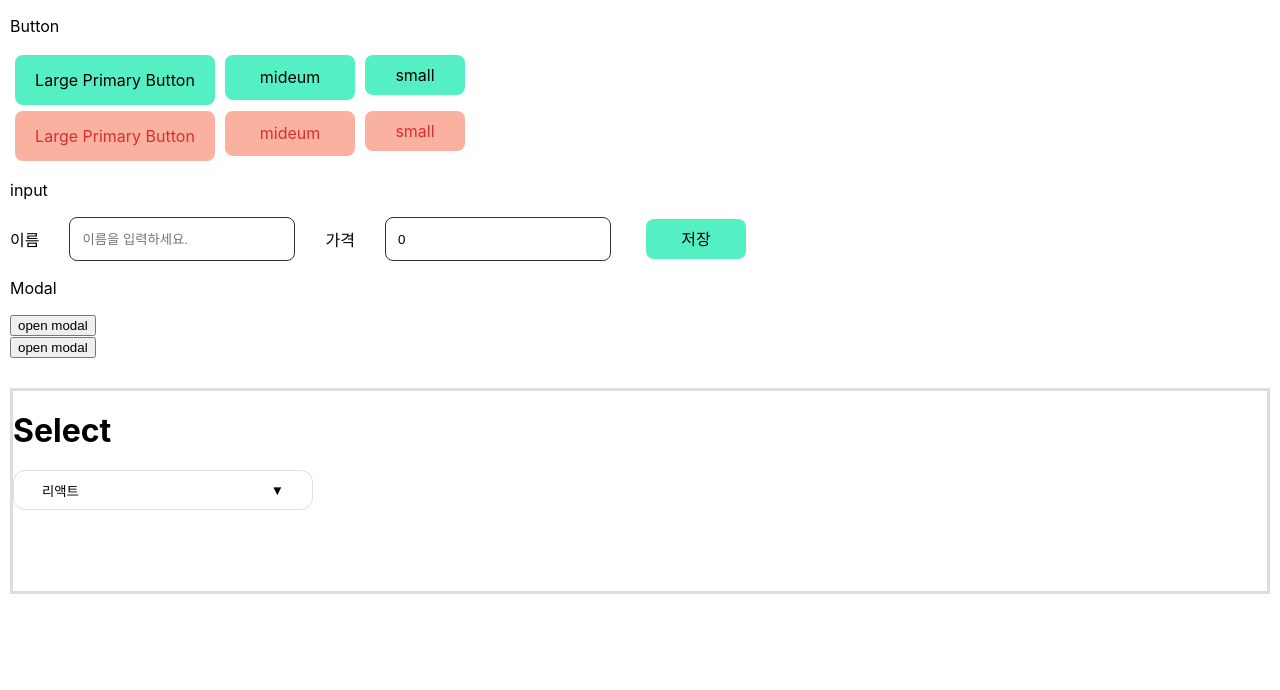
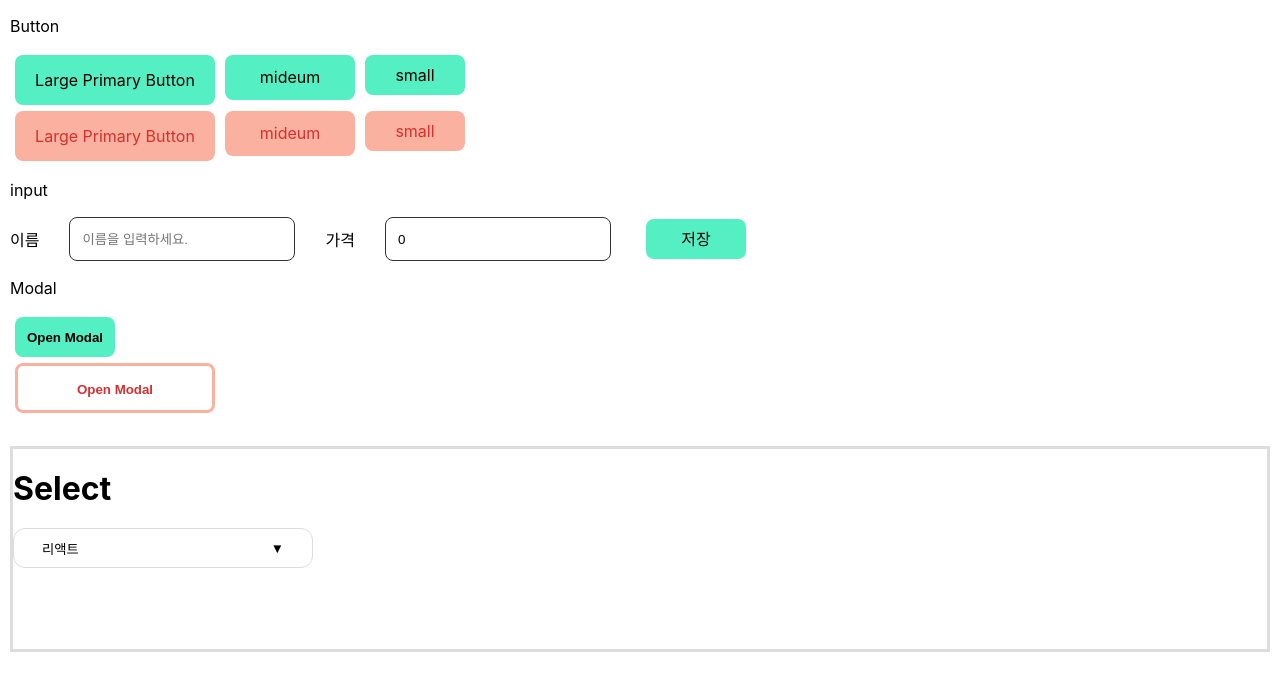
Before and after one commit to amisu1203/modal-btn-select, a React (Create React App) app: page / in a window 1280 px wide. Shown: the top 690 px of the page. Built offline with nearby package versions, Linux system fonts and the light colour scheme.

Commit message:
모달 버튼 스타일링 변경

```diff
--- a/src/components/Modal.jsx
+++ b/src/components/Modal.jsx
@@ -26,10 +26,24 @@ const StModal = styled.div`
   height: 300px;
 `;
 
+const StBtn = styled.button`
+  width: ${(props) => props.width};
+  height: ${(props) => props.height};
+  line-height: calc(${(props) => props.height} - 5px);
+  background-color: ${(props) => props.backgroundColor};
+  margin: 3px 5px;
+  border: ${(props) => props.border};
+  border-radius: 8px;
+  box-sizing: border-box;
+  color: ${(props) => props.color};
+  font-weight: 600;
+  font-size: 13.3px;
+`;
+
 function Modal({ modalType }) {
   const [isOpen, setIsOpen] = useState(false);
 
-  const handleClickOpen = () => {
+  const handleClickOpen = (e) => {
     setIsOpen((isOpen) => !isOpen);
   };
 
@@ -37,11 +51,38 @@ function Modal({ modalType }) {
     setIsOpen(false);
   };
 
+  const greenBtnList = [
+    { name: "BtnForModal", width: "100px", height: "40px", backgroundColor: "rgb(85, 239, 196)", color: "rgb(0, 0, 0)", id: 3, border: "none" },
+  ];
+  const PinkBtnList = [
+    {
+      name: "BtnForModal",
+      width: "200px",
+      height: "50px",
+      backgroundColor: "rgb(255, 255, 255)",
+      color: "rgb(214, 48, 49)",
+      id: 4,
+      border: "3px solid rgb(250, 177, 160)",
+    },
+  ];
+
   return (
     <div>
       {modalType === "modal_1" ? (
         <div>
-          <button onClick={handleClickOpen}>open modal</button>
+          {greenBtnList.map((btn) => (
+            <StBtn
+              onClick={handleClickOpen}
+              height={btn.height}
+              width={btn.width}
+              backgroundColor={btn.backgroundColor}
+              color={btn.color}
+              border={btn.border}
+              key={btn.id}
+            >
+              Open Modal
+            </StBtn>
+          ))}
           {isOpen && (
             <>
               <StModalBox />
@@ -55,7 +96,19 @@ function Modal({ modalType }) {
         </div>
       ) : (
         <div>
-          <button onClick={handleClickOpen}>open modal</button>
+          {PinkBtnList.map((btn) => (
+            <StBtn
+              onClick={handleClickOpen}
+              height={btn.height}
+              width={btn.width}
+              backgroundColor={btn.backgroundColor}
+              color={btn.color}
+              border={btn.border}
+              key={btn.id}
+            >
+              Open Modal
+            </StBtn>
+          ))}
           {isOpen && (
             <>
               <StModalBox onClick={handleClickClose} />
```
